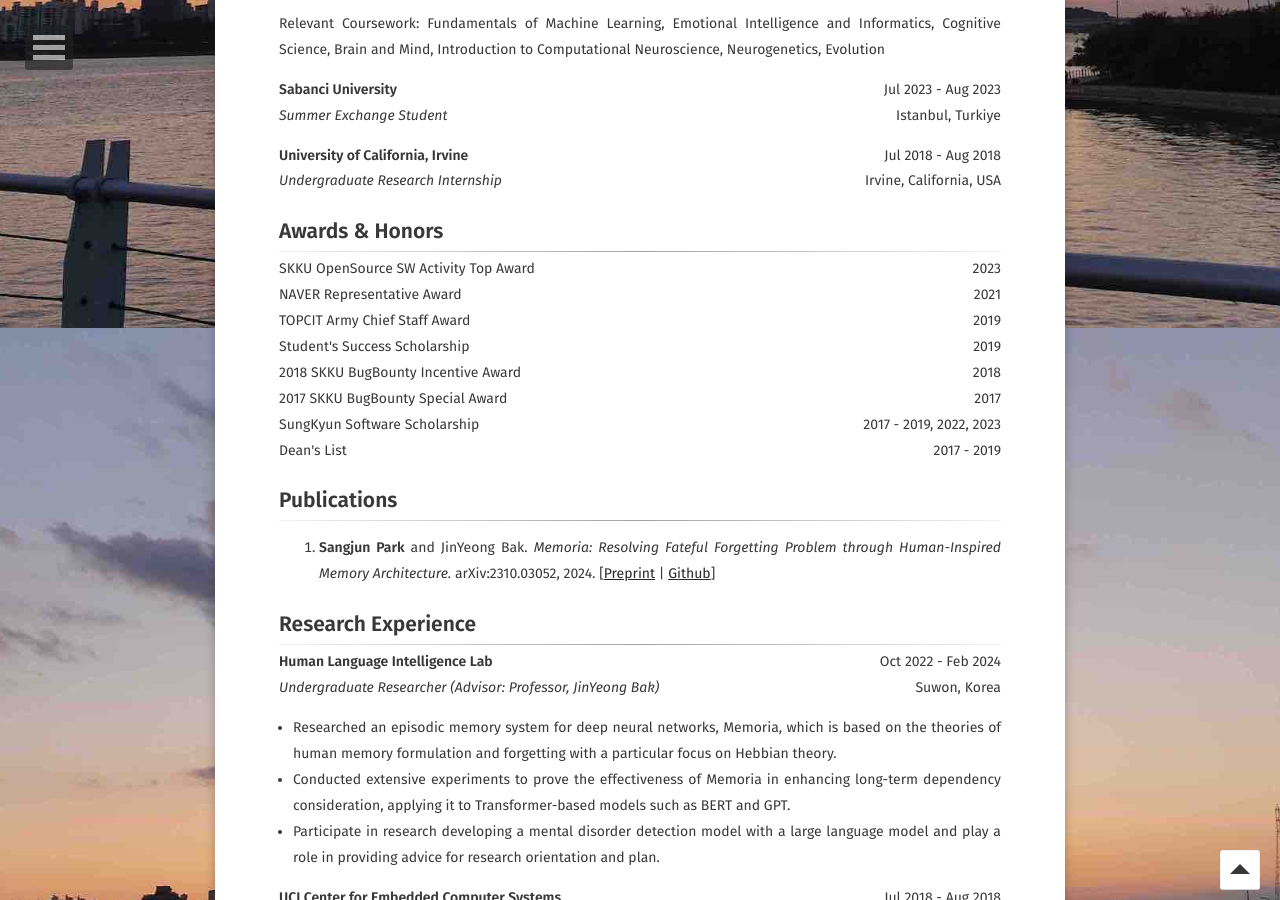
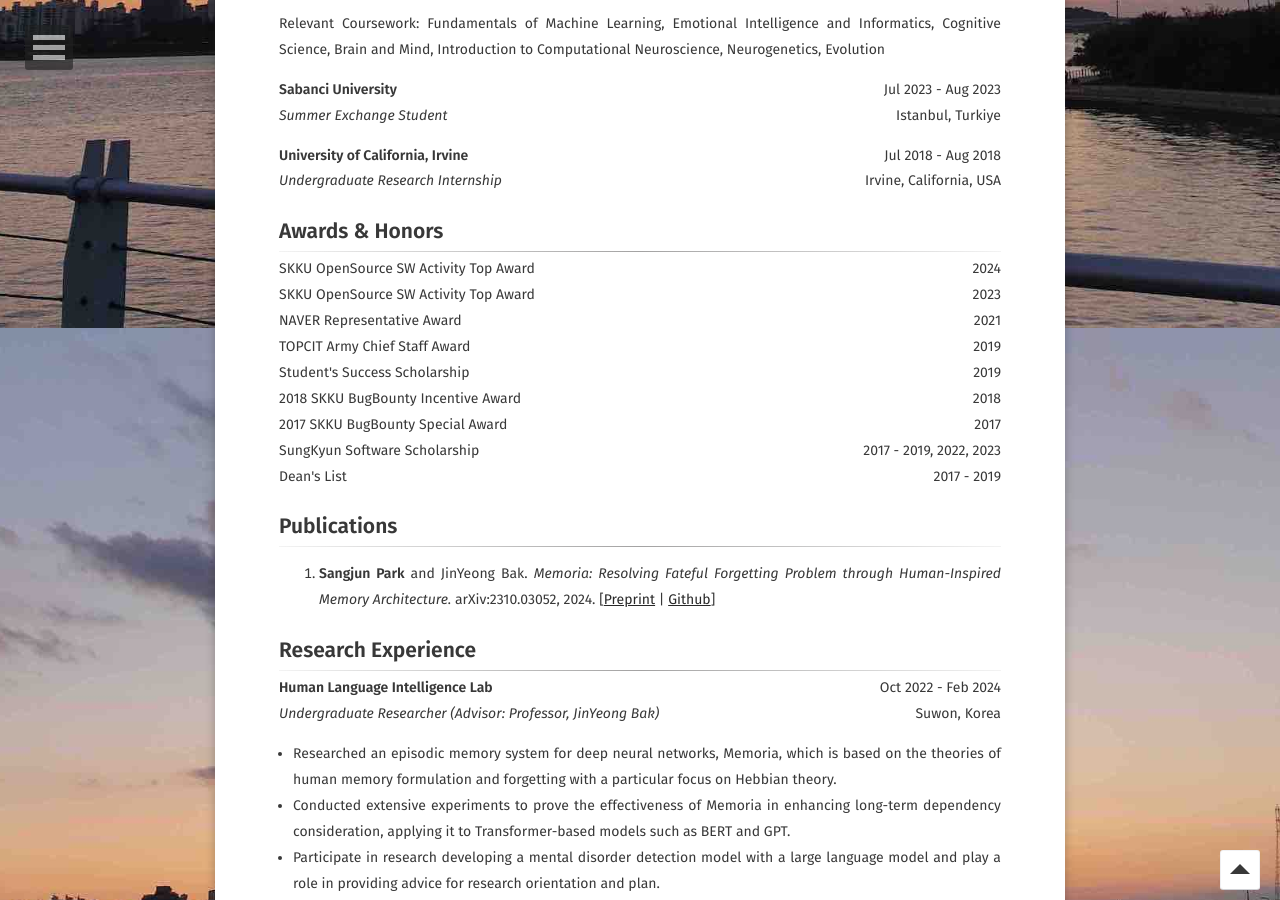
Before and after one commit to psj8252/psj8252.github.io, a Jekyll site: the page built from about/index.md, in a window 1280 px wide and 900 px high, scrolled down 572 px. Built offline with Jekyll 4.4.1, drawn with Linux system fonts in a browser that asks for light colours.

Commit message:
feat: Add SW Opensource Award

```diff
--- a/about/index.md
+++ b/about/index.md
@@ -67,6 +67,11 @@ Introduction to Computational Neuroscience, Neurogenetics, Evolution
 ---
 
 <p style="text-align:left">
+    SKKU OpenSource SW Activity Top Award
+    <span style="float:right;">
+        2024
+    </span>
+    <br/>
     SKKU OpenSource SW Activity Top Award
     <span style="float:right;">
         2023
```
